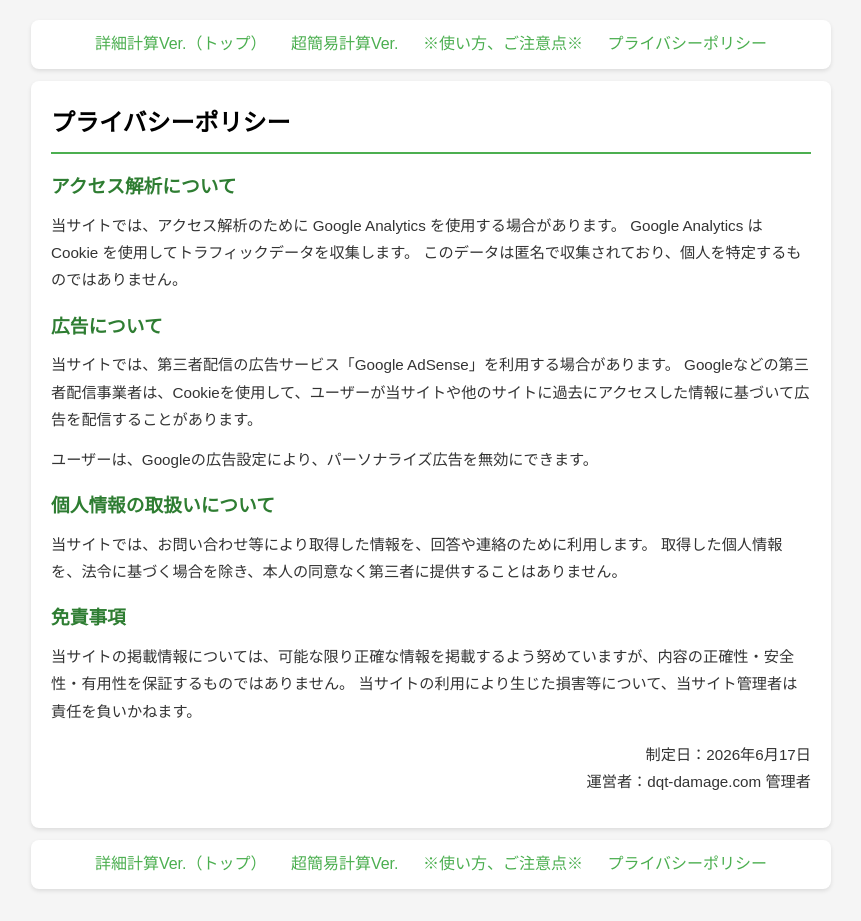
After one commit to henore/tact, a Flask app: page /privacy in a window 1280 px wide. The commit adds this page. Shown: the whole page, without its empty margins (209-1070 px from the left). Run offline with Flask 3, Linux system fonts and the light colour scheme.

Commit message:
プライバシーポリシーページ追加、GA ID変更、フッター文言更新
- Google Analytics IDをG-3JJ7Z1TNXYに変更
- プライバシーポリシーページ(privacy.html)を新規作成
- 全テンプレートのバージョン情報リンクをプライバシーポリシーに差し替え
- 著作権表記を更新、X問い合わせ先をリンク付きに変更

Co-Authored-By: Claude Opus 4.6 <noreply@anthropic.com>

```diff
--- a/app.py
+++ b/app.py
@@ -18,6 +18,10 @@ def other_page():
 @app.route('/ver')
 def show_version():
     return render_template('ver.html')
+
+@app.route('/privacy')
+def privacy():
+    return render_template('privacy.html')
 
 def safe_float(value, default=0.0):
     """
--- /dev/null
+++ b/templates/privacy.html
@@ -0,0 +1,78 @@
+<!DOCTYPE html>
+<html>
+<head>
+    <script async src="https://www.googletagmanager.com/gtag/js?id=G-3JJ7Z1TNXY"></script>
+    <script>
+        window.dataLayer = window.dataLayer || [];
+        function gtag(){dataLayer.push(arguments);}
+        gtag('js', new Date());
+        gtag('config', 'G-3JJ7Z1TNXY');
+    </script>
+    <title>プライバシーポリシー - ドラクエタクト ダメージ計算</title>
+    <meta charset="UTF-8">
+    <meta name="viewport" content="width=device-width, initial-scale=1.0">
+    <style>
+        * { box-sizing: border-box; margin: 0; padding: 0; }
+        body { font-family: sans-serif; line-height: 1.8; padding: 20px; background-color: #f5f5f5; }
+        .container { max-width: 800px; margin: 0 auto; }
+        .header, .footer-section {
+            background: #fff; padding: 10px; border-radius: 8px;
+            text-align: center; margin-bottom: 12px;
+            box-shadow: 0 2px 4px rgba(0,0,0,0.1);
+        }
+        .header a, .footer-section a {
+            color: #4CAF50; text-decoration: none; margin: 0 10px; display: inline-block;
+        }
+        .header a:hover, .footer-section a:hover { text-decoration: underline; }
+        .section {
+            background: #fff; padding: 20px; border-radius: 8px;
+            box-shadow: 0 2px 4px rgba(0,0,0,0.1); margin-bottom: 12px;
+        }
+        .section h2 { margin-bottom: 16px; padding-bottom: 8px; border-bottom: 2px solid #4CAF50; }
+        .section h3 { margin: 16px 0 8px; color: #2E7D32; }
+        .section p { margin-bottom: 12px; font-size: 0.95em; color: #333; }
+        .date { text-align: right; font-size: 0.85em; color: #888; margin-top: 16px; }
+    </style>
+</head>
+<body>
+    <div class="container">
+        <div class="header">
+            <a href="{{ url_for('index') }}">詳細計算Ver.（トップ）</a>
+            <a href="{{ url_for('simple') }}">超簡易計算Ver.</a>
+            <a href="{{ url_for('other_page') }}" target="_blank">※使い方、ご注意点※</a>
+            <a href="{{ url_for('privacy') }}">プライバシーポリシー</a>
+        </div>
+
+        <div class="section">
+            <h2>プライバシーポリシー</h2>
+
+            <h3>アクセス解析について</h3>
+            <p>当サイトでは、アクセス解析のために Google Analytics を使用する場合があります。
+            Google Analytics は Cookie を使用してトラフィックデータを収集します。
+            このデータは匿名で収集されており、個人を特定するものではありません。</p>
+
+            <h3>広告について</h3>
+            <p>当サイトでは、第三者配信の広告サービス「Google AdSense」を利用する場合があります。
+            Googleなどの第三者配信事業者は、Cookieを使用して、ユーザーが当サイトや他のサイトに過去にアクセスした情報に基づいて広告を配信することがあります。</p>
+            <p>ユーザーは、Googleの広告設定により、パーソナライズ広告を無効にできます。</p>
+
+            <h3>個人情報の取扱いについて</h3>
+            <p>当サイトでは、お問い合わせ等により取得した情報を、回答や連絡のために利用します。
+            取得した個人情報を、法令に基づく場合を除き、本人の同意なく第三者に提供することはありません。</p>
+
+            <h3>免責事項</h3>
+            <p>当サイトの掲載情報については、可能な限り正確な情報を掲載するよう努めていますが、内容の正確性・安全性・有用性を保証するものではありません。
+            当サイトの利用により生じた損害等について、当サイト管理者は責任を負いかねます。</p>
+
+            <p class="date">制定日：2026年6月17日<br>運営者：dqt-damage.com 管理者</p>
+        </div>
+
+        <div class="footer-section">
+            <a href="{{ url_for('index') }}">詳細計算Ver.（トップ）</a>
+            <a href="{{ url_for('simple') }}">超簡易計算Ver.</a>
+            <a href="{{ url_for('other_page') }}" target="_blank">※使い方、ご注意点※</a>
+            <a href="{{ url_for('privacy') }}">プライバシーポリシー</a>
+        </div>
+    </div>
+</body>
+</html>
--- a/templates/ver.html
+++ b/templates/ver.html
@@ -1,12 +1,12 @@
 <!DOCTYPE html>
 <html>
 <head>
-    <script async src="https://www.googletagmanager.com/gtag/js?id=G-4P8LY1RPKD"></script>
+    <script async src="https://www.googletagmanager.com/gtag/js?id=G-3JJ7Z1TNXY"></script>
     <script>
         window.dataLayer = window.dataLayer || [];
         function gtag(){dataLayer.push(arguments);}
         gtag('js', new Date());
-        gtag('config', 'G-4P8LY1RPKD');
+        gtag('config', 'G-3JJ7Z1TNXY');
     </script>
     <title>ドラクエタクト ダメージ計算</title>
     <meta charset="UTF-8">
```
Also changed, not shown: templates/index.html (+8 -8 lines), templates/index2.html (+8 -8 lines), templates/other.html (+7 -7 lines).
